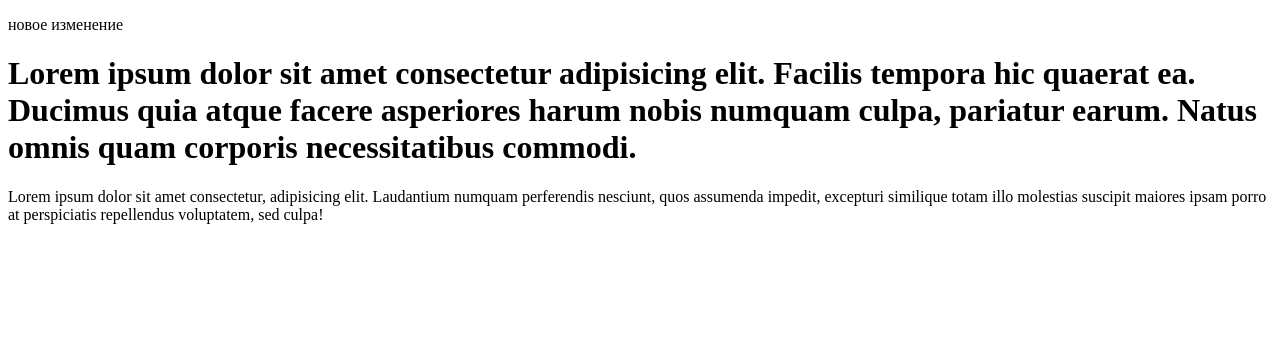
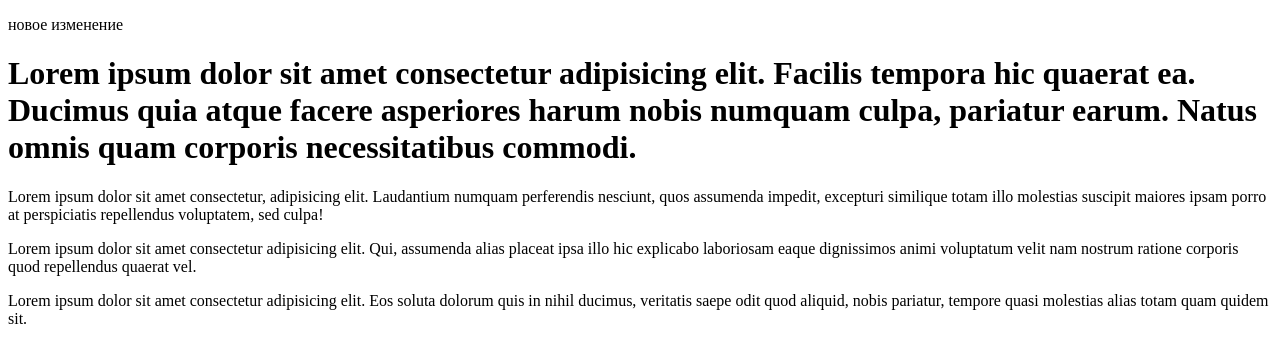
Before and after one commit to Wirci/site, a plain HTML site: page index.html in a window 1280 px wide. Drawn offline with Linux system fonts and the light colour scheme.

Commit message:
third commit

```diff
--- a/index.html
+++ b/index.html
@@ -9,6 +9,7 @@
     <p>новое изменение </p>
     <h1>Lorem ipsum dolor sit amet consectetur adipisicing elit. Facilis tempora hic quaerat ea. Ducimus quia atque facere asperiores harum nobis numquam culpa, pariatur earum. Natus omnis quam corporis necessitatibus commodi.</h1>
     <p>Lorem ipsum dolor sit amet consectetur, adipisicing elit. Laudantium numquam perferendis nesciunt, quos assumenda impedit, excepturi similique totam illo molestias suscipit maiores ipsam porro at perspiciatis repellendus voluptatem, sed culpa!</p>
-
+    <p>Lorem ipsum dolor sit amet consectetur adipisicing elit. Qui, assumenda alias placeat ipsa illo hic explicabo laboriosam eaque dignissimos animi voluptatum velit nam nostrum ratione corporis quod repellendus quaerat vel.</p>
+    <p>Lorem ipsum dolor sit amet consectetur adipisicing elit. Eos soluta dolorum quis in nihil ducimus, veritatis saepe odit quod aliquid, nobis pariatur, tempore quasi molestias alias totam quam quidem sit.</p>
 </body>
 </html>
```
